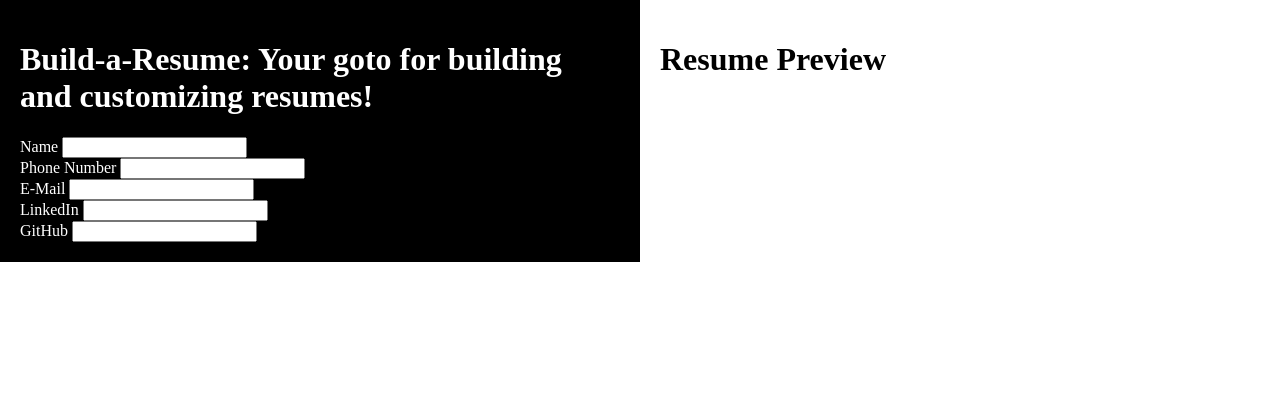
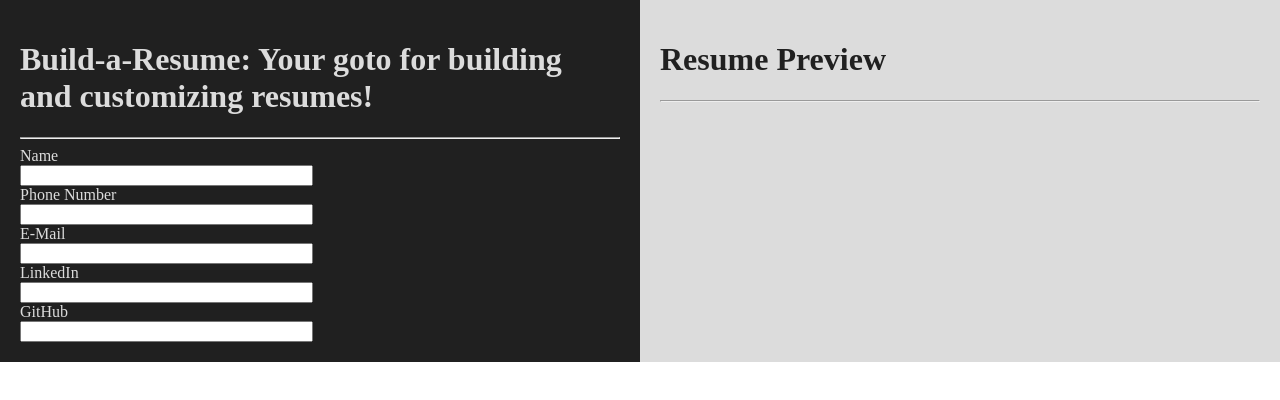
Before and after one commit to stelleron/resume-builder, a React (Vite) app in the folder frontend/: page / in a window 1280 px wide. Shown: the top 400 px of the page. Built offline with nearby package versions, Linux system fonts and the light colour scheme.

Commit message:
Added input bars for ResumeHeader

```diff
--- a/frontend/src/App.css
+++ b/frontend/src/App.css
@@ -1,5 +1,5 @@
 body {
-  margin: 0px
+  margin: 0px;
 }
 
 #resume-cont {
@@ -13,10 +13,23 @@ body {
 }
 
 #resume-builder {
-  color: white;
-  background-color: black;
+  color: rgb(220, 220, 220);
+  background-color: #202020;
+}
+
+#resume-builder hr {
+  color: rgb(220, 220, 220);;
+}
+
+#resume-builder form {
+  display: table;
+}
+
+#resume-builder input {
+  width: 100%;
 }
 
 #resume-preview {
-
+  background-color: rgb(220, 220, 220);;
+  color: #202020;
 }
--- a/frontend/src/App.jsx
+++ b/frontend/src/App.jsx
@@ -5,6 +5,7 @@ function ResumeBuilder() {
   return (
     <div class="section-box" id="resume-builder">
       <h1>Build-a-Resume: Your goto for building and customizing resumes!</h1>
+      <hr></hr>
       <form>
         <label>Name </label>
         <input type="text"></input><br></br>
@@ -29,6 +30,7 @@ function ResumePreview() {
   return (
     <div class="section-box" id="resume-preview">
       <h1>Resume Preview</h1>
+      <hr></hr>
     </div>
   )
 }
```
